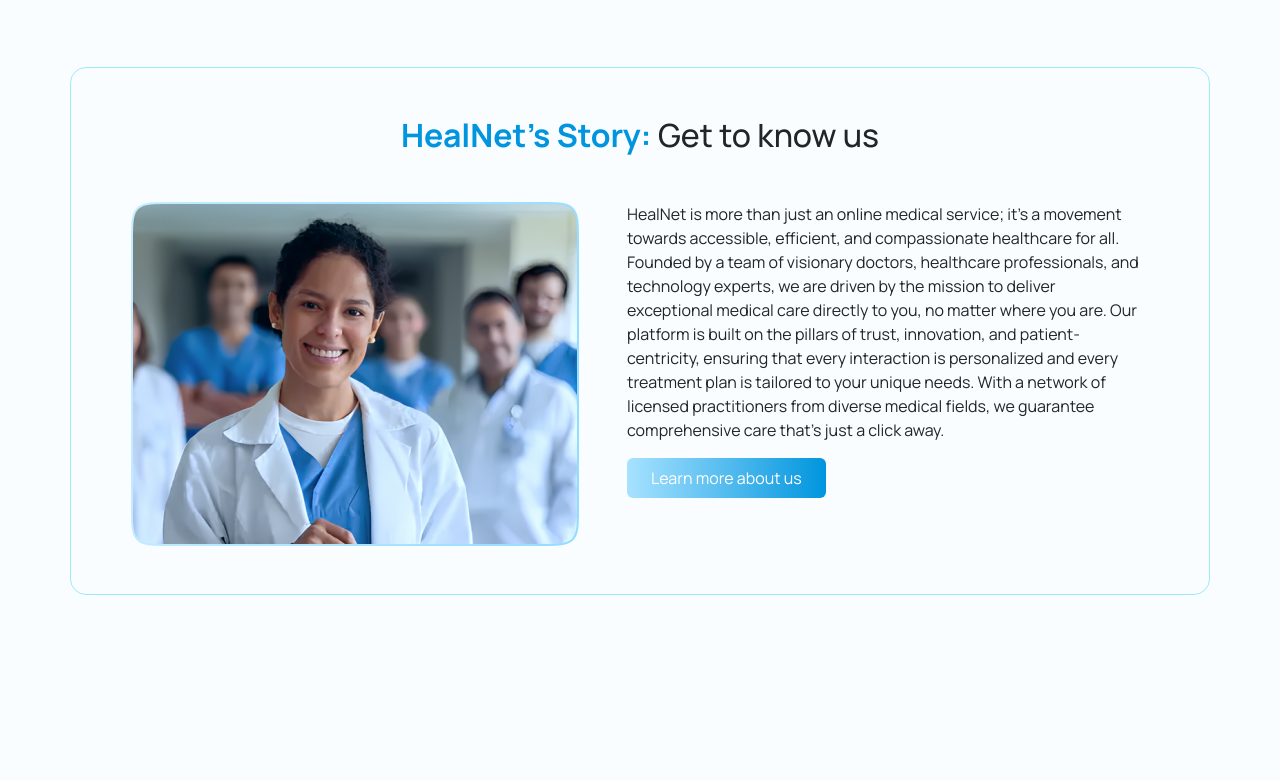
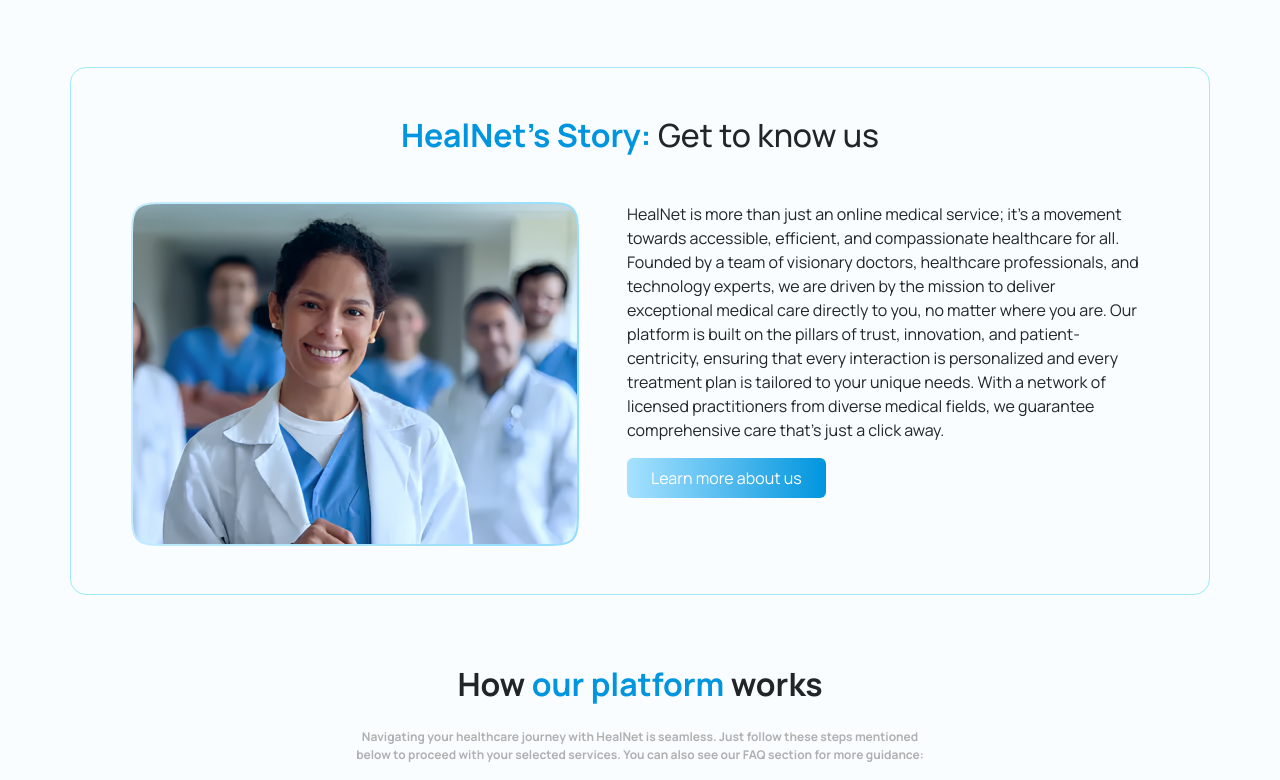
Before and after one commit to 7700ABHISHEK/Figma-healnet, a plain HTML site: page index.html in a window 1280 px wide. Shown: the part 1716-2496 px from the top of the page. Before the commit the page ends 2381 px from the top, so only its background shows below. Drawn offline with nearby package versions, Linux system fonts and the light colour scheme.

Commit message:
make little-bit of our platform section

```diff
--- a/index.html
+++ b/index.html
@@ -259,6 +259,19 @@
         </div>
     </section>
 
+    <!-- How our platform works section -->
+
+    <section id="how-platform-works">
+        <div class="container">
+            <div class="our-platform">
+                <h2 class="fw-bold text-center mb-4">How <span class="linear-gradient-blue fw-bold">our platform</span> works</h2>
+                <p class="text-center fs-12 appoint-p2 fw-bold">
+                    Navigating your healthcare journey with HealNet is seamless. Just follow these steps mentioned <br> below to proceed with your selected services. You can also see our FAQ section for more guidance:
+                </p>
+            </div>
+        </div>
+    </section>
+
 
     <!-- jquery file -->
     <script src="./assets/js/jquery-3.7.1.min.js"></script>
```
